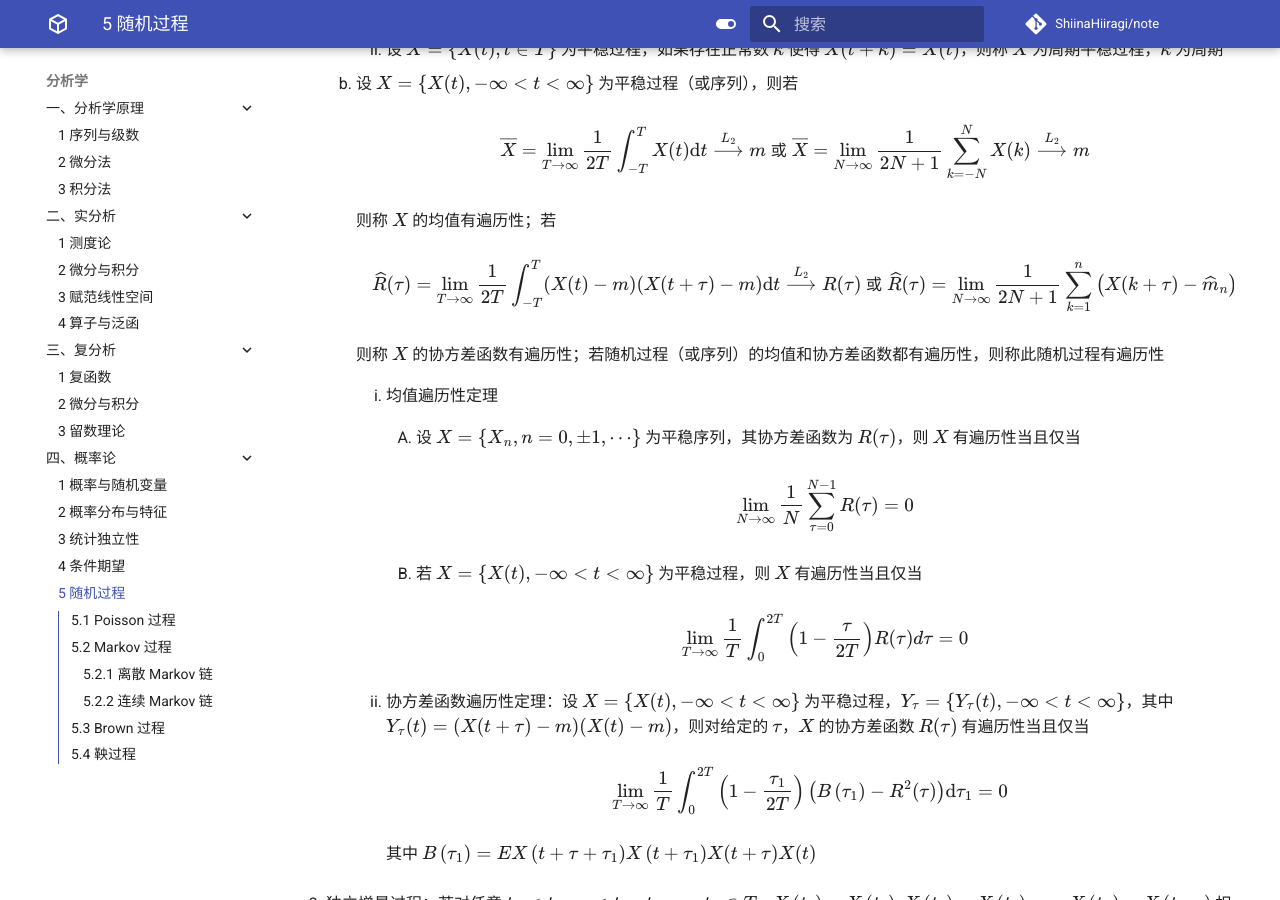
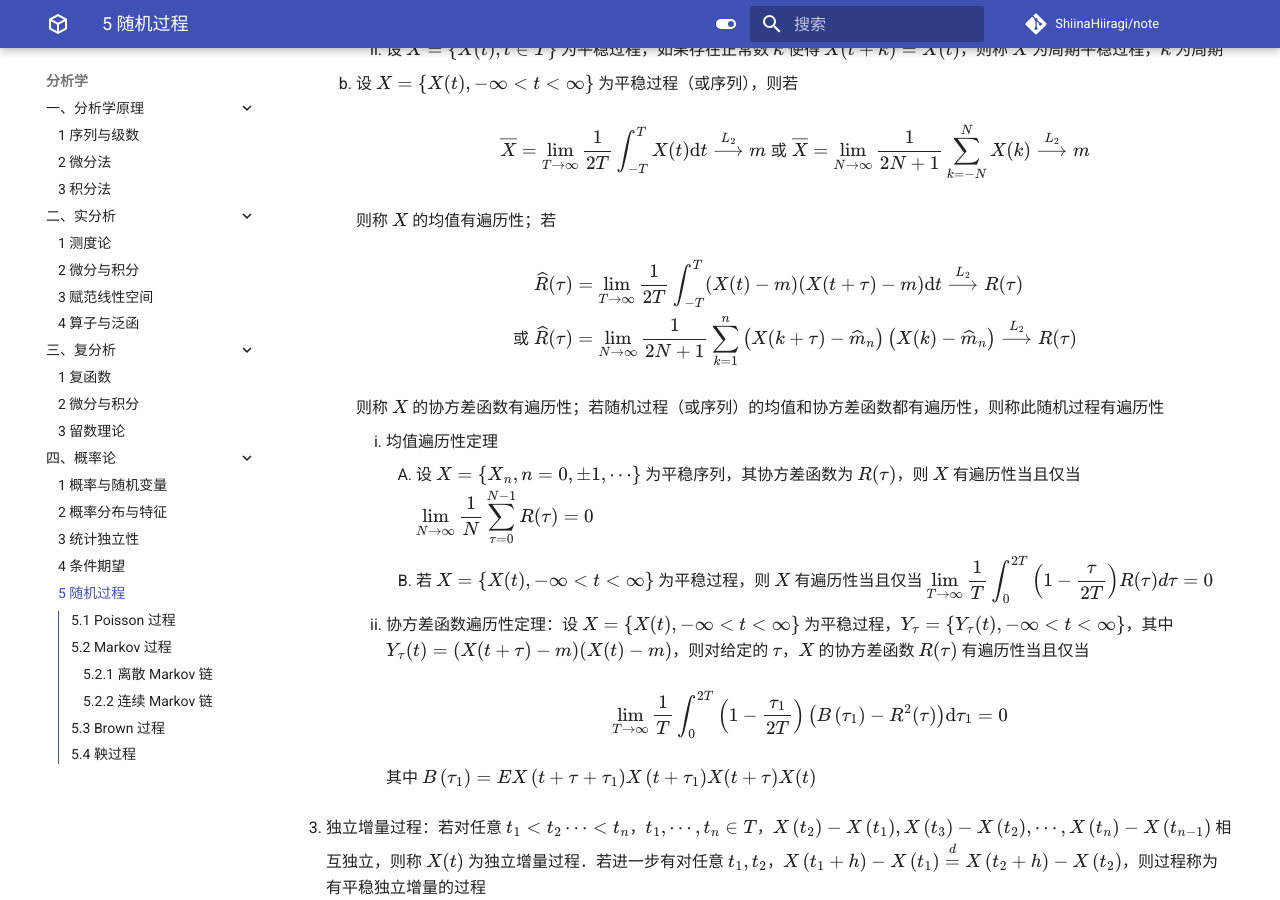
Before and after one commit to ShiinaHiiragi/note, an MkDocs documentation site: the page built from docs/stat/prob/stoch.md, in a window 1280 px wide and 900 px high, scrolled down 677 px. Built offline with MkDocs 1.6.1 and Material for MkDocs 9.7.7, drawn with Linux system fonts in a browser that asks for light colours; comment, search, counter and statistics services are not loaded.

Commit message:
change inline

```diff
--- a/docs/stat/prob/stoch.md
+++ b/docs/stat/prob/stoch.md
@@ -26,24 +26,17 @@
         则称 $X$ 的均值有遍历性；若
 
         $$
-        \widehat{R}(\tau)=\lim _{T \rightarrow \infty} \dfrac{1}{2 T} \int_{-T}^{T}(X(t)-m)(X(t+\tau)-m) \mathrm d t \stackrel{L_{2}}{\longrightarrow} R(\tau) \textsf{ 或 } \widehat{R}(\tau)=\lim _{N \rightarrow \infty} \dfrac{1}{2 N+1} \sum_{k=1}^{n}\left(X(k+\tau)-\widehat{m}_{n}\right)\left(X(k)-\widehat{m}_{n}\right) \stackrel{L_{2}}{\longrightarrow} R(\tau)
+        \begin{aligned}
+        & \widehat{R}(\tau)=\lim _{T \rightarrow \infty} \dfrac{1}{2 T} \int_{-T}^{T}(X(t)-m)(X(t+\tau)-m) \mathrm d t \stackrel{L_{2}}{\longrightarrow} R(\tau) \\
+        \textsf{或 } & \widehat{R}(\tau)=\lim _{N \rightarrow \infty} \dfrac{1}{2 N+1} \sum_{k=1}^{n}\left(X(k+\tau)-\widehat{m}_{n}\right)\left(X(k)-\widehat{m}_{n}\right) \stackrel{L_{2}}{\longrightarrow} R(\tau)
+        \end{aligned}
         $$
 
         则称 $X$ 的协方差函数有遍历性；若随机过程（或序列）的均值和协方差函数都有遍历性，则称此随机过程有遍历性
 
         1. 均值遍历性定理
-            1. 设 $X=\left\{X_{n}, n=0, \pm 1, \cdots\right\}$ 为平稳序列，其协方差函数为 $R(\tau)$，则 $X$ 有遍历性当且仅当
-
-                $$
-                \lim _{N \rightarrow \infty} \dfrac{1}{N} \sum_{\tau=0}^{N-1} R(\tau)=0
-                $$
-
-            2. 若 $X=\{X(t),-\infty<t<\infty\}$ 为平稳过程，则 $X$ 有遍历性当且仅当
-
-                $$
-                \lim _{T \rightarrow \infty} \dfrac{1}{T} \int_{0}^{2 T}\left(1-\dfrac{\tau}{2 T}\right) R(\tau) d \tau=0
-                $$
-
+            1. 设 $X=\left\{X_{n}, n=0, \pm 1, \cdots\right\}$ 为平稳序列，其协方差函数为 $R(\tau)$，则 $X$ 有遍历性当且仅当 ${\displaystyle \lim _{N \rightarrow \infty} \dfrac{1}{N} \sum_{\tau=0}^{N-1} R(\tau)=0}$
+            2. 若 $X=\{X(t),-\infty<t<\infty\}$ 为平稳过程，则 $X$ 有遍历性当且仅当 ${\displaystyle \lim _{T \rightarrow \infty} \dfrac{1}{T} \int_{0}^{2 T}\left(1-\dfrac{\tau}{2 T}\right) R(\tau) d \tau=0}$
         2. 协方差函数遍历性定理：设 $X=\{X(t),-\infty<t<\infty\}$ 为平稳过程，$Y_{\tau}=\left\{Y_{\tau}(t),-\infty<t<\infty\right\}$，其中 $Y_{\tau}(t)=(X(t+\tau)-m)(X(t)-m)$，则对给定的 $\tau$，$X$ 的协方差函数 $R(\tau)$ 有遍历性当且仅当
 
             $$
```
Also changed, not shown: other parts of docs/stat/prob/stoch.md (+1 -0 lines), docs/intro/toc.md (+0 -12 lines).
